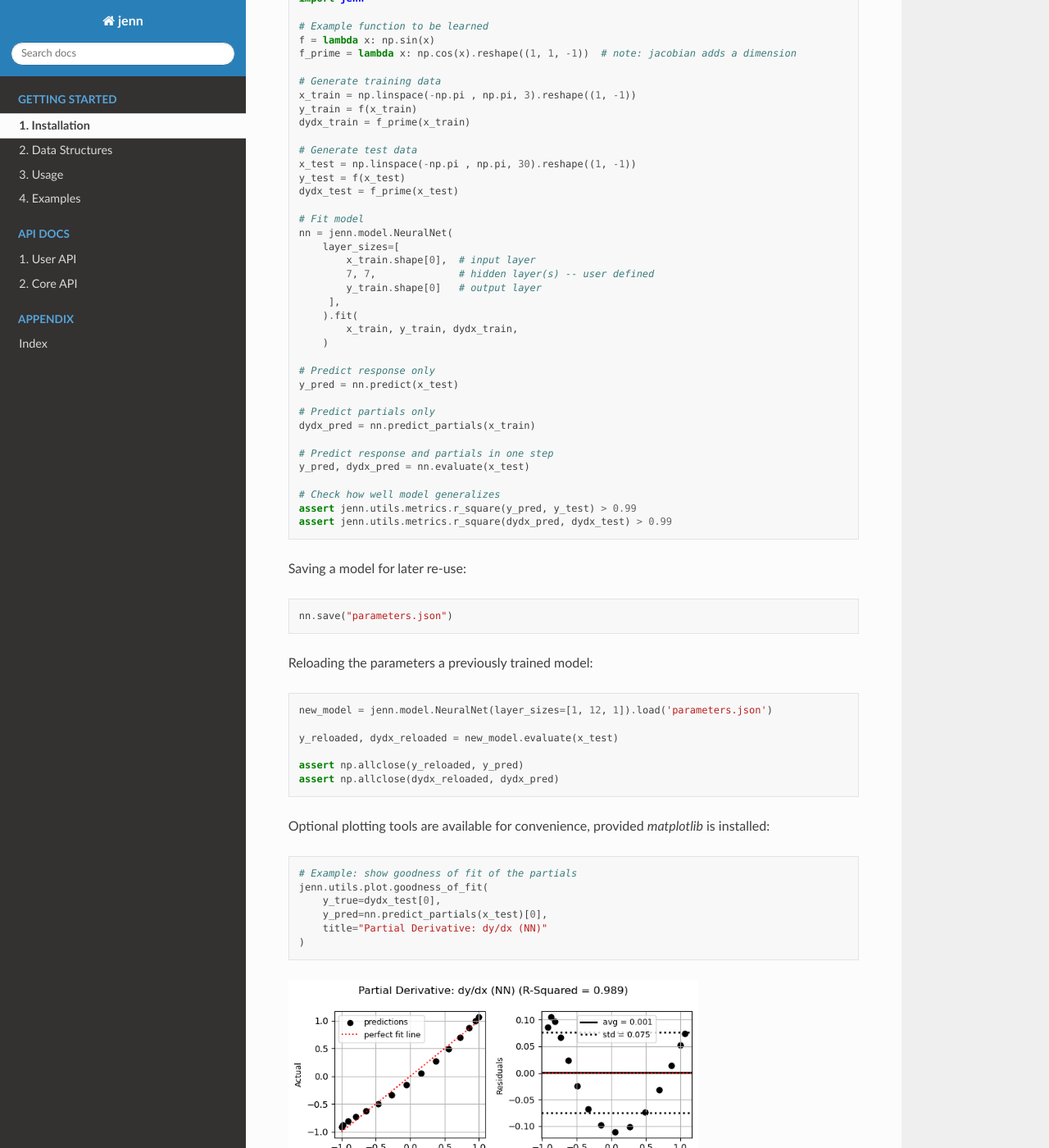
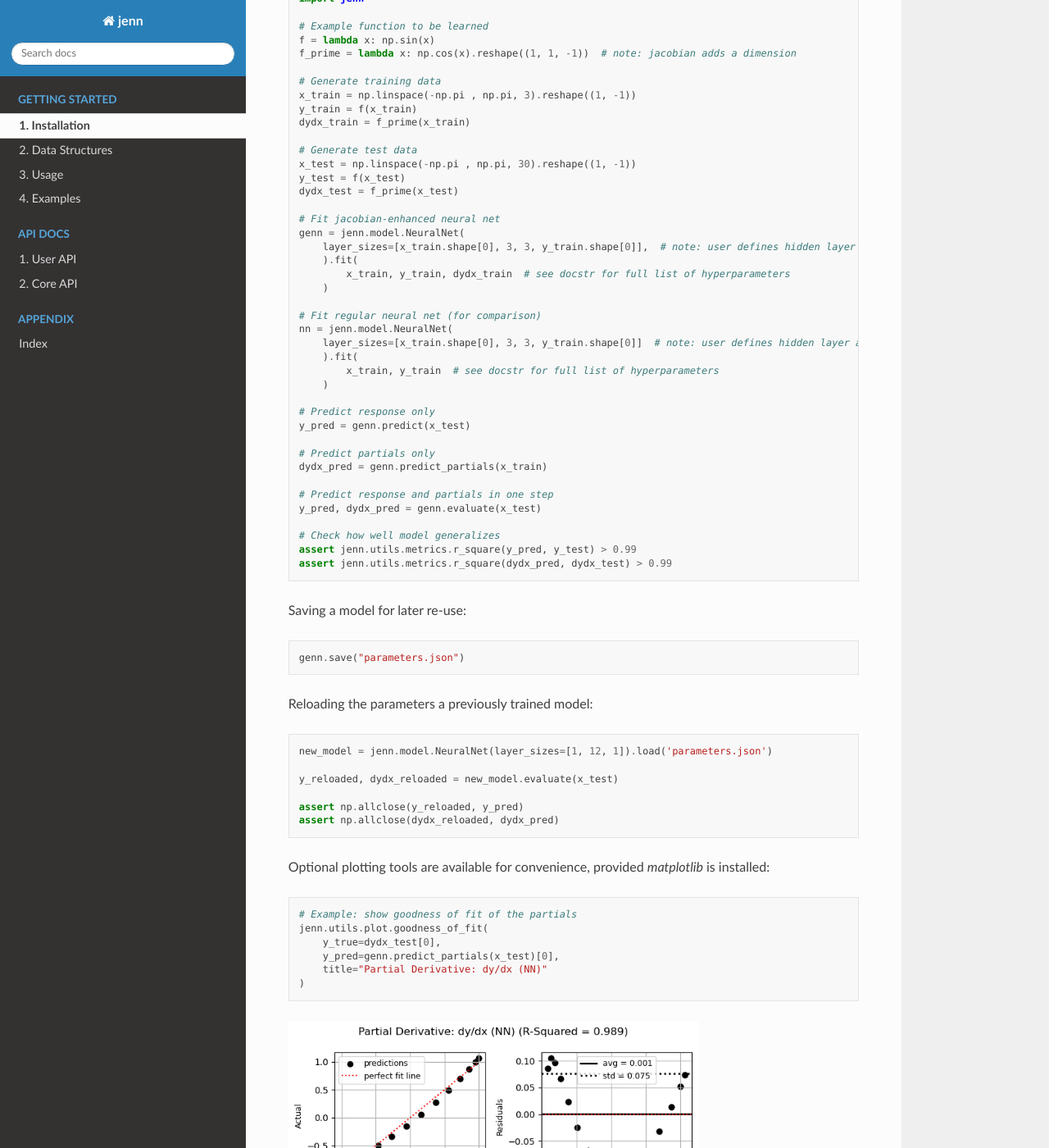
Before and after one commit to shb84/JENN, a Sphinx documentation site: the page built from docs/source/sections/quickstart.rst, in a window 1280 px wide and 1400 px high, scrolled down 2111 px. Shown: the whole window at 82% size. Built offline with Sphinx 7.4.7 and the Read the Docs theme 2.0.0, drawn with Linux system fonts in a browser that asks for light colours.

Commit message:
updated docs

```diff
--- a/docs/source/sections/quickstart.rst
+++ b/docs/source/sections/quickstart.rst
@@ -191,25 +191,28 @@ a simple 1D sinusoid using only three data points::
     y_test = f(x_test)
     dydx_test = f_prime(x_test)
 
-    # Fit model
+    # Fit jacobian-enhanced neural net
+    genn = jenn.model.NeuralNet(
+        layer_sizes=[x_train.shape[0], 3, 3, y_train.shape[0]],  # note: user defines hidden layer architecture
+        ).fit(
+            x_train, y_train, dydx_train  # see docstr for full list of hyperparameters
+        )
+
+    # Fit regular neural net (for comparison)
     nn = jenn.model.NeuralNet(
-        layer_sizes=[
-            x_train.shape[0],  # input layer
-            7, 7,              # hidden layer(s) -- user defined
-            y_train.shape[0]   # output layer
-         ],
+        layer_sizes=[x_train.shape[0], 3, 3, y_train.shape[0]]  # note: user defines hidden layer architecture
         ).fit(
-            x_train, y_train, dydx_train,
+            x_train, y_train  # see docstr for full list of hyperparameters
         )
 
     # Predict response only
-    y_pred = nn.predict(x_test)
+    y_pred = genn.predict(x_test)
 
     # Predict partials only
-    dydx_pred = nn.predict_partials(x_train)
+    dydx_pred = genn.predict_partials(x_train)
 
     # Predict response and partials in one step
-    y_pred, dydx_pred = nn.evaluate(x_test)
+    y_pred, dydx_pred = genn.evaluate(x_test)
 
     # Check how well model generalizes
     assert jenn.utils.metrics.r_square(y_pred, y_test) > 0.99
@@ -217,7 +220,7 @@ a simple 1D sinusoid using only three data points::
 
 Saving a model for later re-use::
 
-    nn.save("parameters.json")
+    genn.save("parameters.json")
 
 Reloading the parameters a previously trained model::
 
@@ -233,7 +236,7 @@ Optional plotting tools are available for convenience, provided `matplotlib` is
     # Example: show goodness of fit of the partials
     jenn.utils.plot.goodness_of_fit(
         y_true=dydx_test[0],
-        y_pred=nn.predict_partials(x_test)[0],
+        y_pred=genn.predict_partials(x_test)[0],
         title="Partial Derivative: dy/dx (NN)"
     )
 
@@ -244,13 +247,13 @@ Optional plotting tools are available for convenience, provided `matplotlib` is
 
     # Example: visualize local trends
     jenn.utils.plot.sensitivity_profiles(
-        f=[f, nn.predict],
+        f=[f, genn.predict, nn.predict],
         x_min=x_train.min(),
         x_max=x_train.max(),
         x_true=x_train,
         y_true=y_train,
         resolution=100,
-        legend=['sin(x)', 'nn'],
+        legend=['sin(x)', 'jenn', 'nn'],
         xlabels=['x'],
         ylabels=['y'],
         show_cursor=False
```
Also changed, not shown: docs/source/index.rst (+10 -6 lines), docs/examples/quickstart.ipynb, 1 other file.
